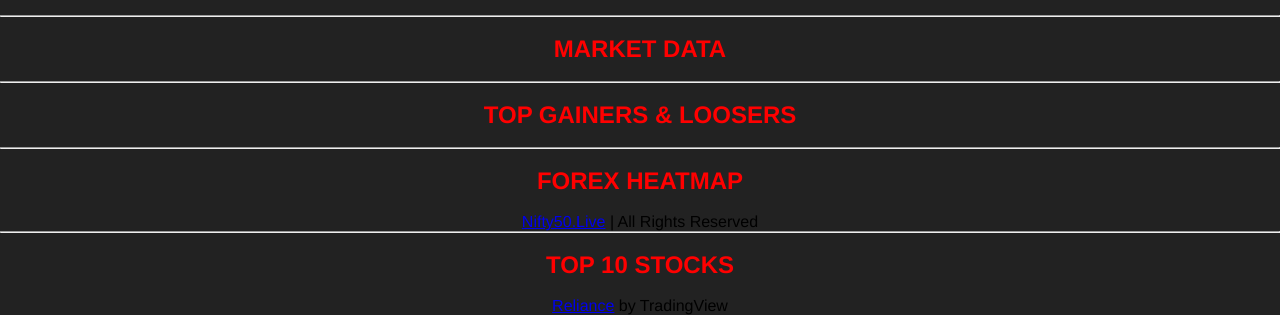
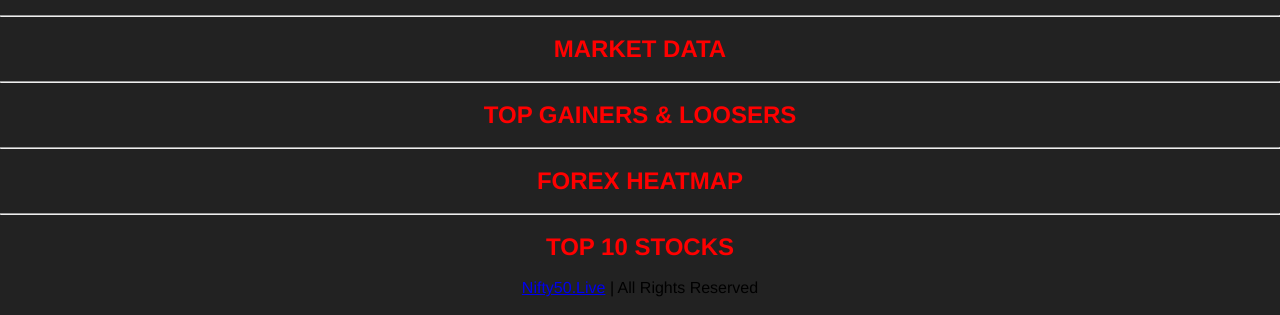
Before and after one commit to sarnav98/nifty50, a plain HTML site: page index.html in a window 1280 px wide. Shown: the part 1125-1440 px from the top of the page. Drawn offline with Linux system fonts and the light colour scheme; a script that the page names is missing.

Commit message:
Update index.html

```diff
--- a/index.html
+++ b/index.html
@@ -552,7 +552,6 @@ Description: Define screen-size breakpoints here.
   <!-- TradingView Widget BEGIN -->
 <div class="tradingview-widget-container">
   <div class="tradingview-widget-container__widget"></div>
-  <div class="tradingview-widget-copyright"><a href="https://nifty50.live/" rel="noopener" target="_blank"><span class="blue-text">Nifty50.Live</span></a> | All Rights Reserved</div>
   <script type="text/javascript" src="https://s3.tradingview.com/external-embedding/embed-widget-forex-heat-map.js" async>
   {
   "width": "100%",
@@ -608,7 +607,7 @@ Description: Define screen-size breakpoints here.
 <!-- TradingView Widget BEGIN -->
 <div class="tradingview-widget-container">
   <div id="tradingview_33f41"></div>
-  <div class="tradingview-widget-copyright"><a href="https://in.tradingview.com/symbols/BSE-RELIANCE/" rel="noopener" target="_blank"><span class="blue-text">Reliance</span></a> by TradingView</div>
+  <div class="tradingview-widget-copyright"><a href="https://nifty50.live/" rel="noopener" target="_blank"><span class="blue-text">Nifty50.Live</span></a> | All Rights Reserved</div>
   <script type="text/javascript" src="https://s3.tradingview.com/tv.js"></script>
   <script type="text/javascript">
   new TradingView.MediumWidget(
```
